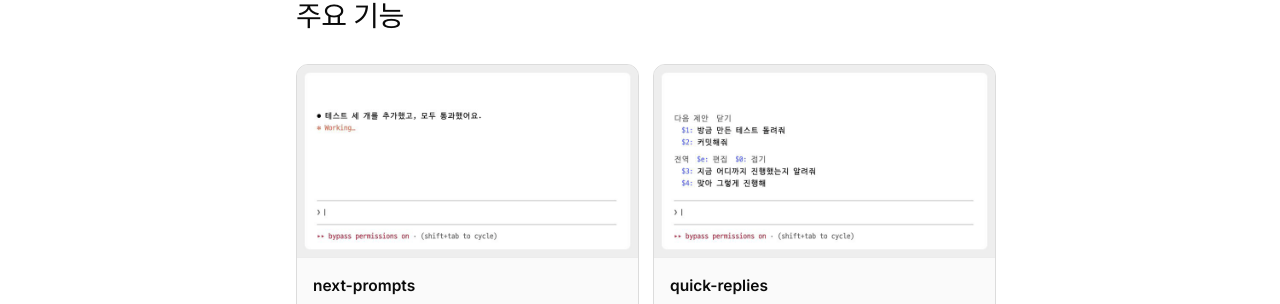
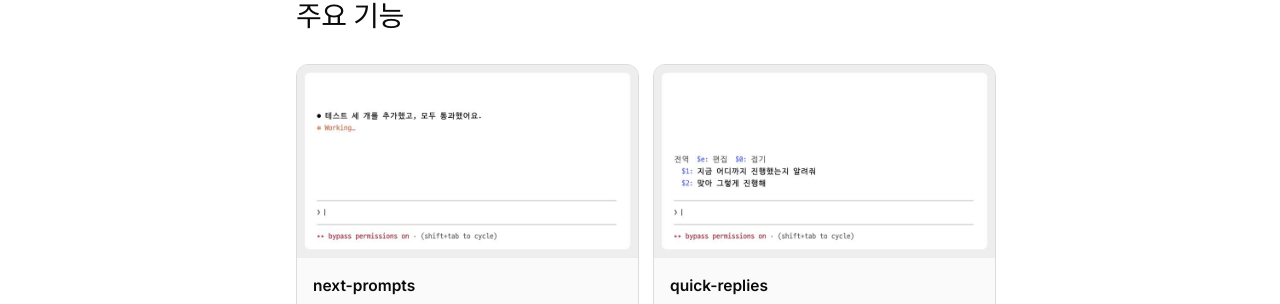
Before and after one commit to oobg/claude-code-mods, a Jekyll site: the page built from README.md, in a window 1280 px wide. Shown: the part 584-888 px from the top of the page. Built offline with Jekyll 4.4.1, drawn with Linux system fonts in a browser that asks for light colours; some web fonts are replaced; our own code applies the rules of GitHub Pages for plain Markdown files; comment, search, counter and statistics services are not loaded.

Commit message:
docs: OG 이미지를 페이지마다 만들고 quick-replies 장면을 프리셋으로 바꾸기
- 홈 OG 이미지를 큰 글씨로 다시 그리고, 모드 문서 5개에 모드 이름, 부제, 장면 한 컷을 담은
  OG 이미지를 따로 만들었다. 페이지마다 자기 이미지를 쓴다.
- og:title은 사이트 이름을 뺀 짧은 제목으로 바꿨다(홈은 claude-code-mods). 홈 탭 제목은
  'claude-code-mods: Claude Code 모드 모음'으로 줄였다. 문구는 ChatGPT 검토를 반영했다.
- quick-replies 카드와 문서의 장면이 next-prompts 제안을 보여 주던 것을, 프리셋만 있는 화면에서
  $1로 프리셋 문구를 불러오는 장면으로 바꿨다.

Co-Authored-By: Claude Opus 5.5 <noreply@anthropic.com>

```diff
--- a/README.md
+++ b/README.md
@@ -42,8 +42,8 @@ claude-code-mods는 Claude Code의 입력창과 도구 결과에 기능을 추
 </td>
 <td width="50%" valign="top">
 <a href="./docs/quick-replies.md"><picture>
-<source media="(prefers-color-scheme: dark)" srcset="./docs/images/showcase/substitute-dark.gif">
-<img alt="quick-replies: 입력창에 $2를 치면 그 자리에 2번 문구가 들어간다" src="./docs/images/showcase/substitute-light.gif" width="100%">
+<source media="(prefers-color-scheme: dark)" srcset="./docs/images/showcase/preset-dark.gif">
+<img alt="quick-replies: 입력창에 $1을 치면 그 자리에 1번 프리셋 문구가 들어간다" src="./docs/images/showcase/preset-light.gif" width="100%">
 </picture></a>
 <br><a href="./docs/quick-replies.md"><b>quick-replies</b></a><br>
 <sub>자주 쓰는 문구를 전역 또는 저장소별 프리셋으로 저장합니다. 입력창에 <code>$4</code>처럼 번호를 입력하면 해당 문구로 바뀝니다</sub>
--- a/_config.yml
+++ b/_config.yml
@@ -20,30 +20,37 @@ defaults:
   - scope:
       path: "README.md"
     values:
-      seo_title: "claude-code-mods: Claude Code 입력창 모드 모음"
+      seo_title: "claude-code-mods: Claude Code 모드 모음"
+      og_title: "claude-code-mods"
+      og_image: "/docs/images/og.png"
       description: "Claude Code의 입력창과 도구 결과를 확장하는 플러그인 5개입니다. 다음 요청 제안, 문구 프리셋, 입력창 아래 대시보드, Finder 파일 붙여넣기, Cmd+Z 되돌리기, Edit와 Write의 diff를 좌우로 비교하는 기능을 제공합니다. 필요한 모드만 설치할 수 있습니다."
   - scope:
       path: "docs/next-prompts.md"
     values:
+      og_image: "/docs/images/og-next-prompts.png"
       seo_title: "next-prompts: 다음 요청 제안"
       description: "Claude Code 플러그인 next-prompts는 답변이 끝나면 다음 요청 2~3개를 입력창 위에 제안합니다. $1을 입력하거나 번호를 클릭해 입력창에 넣고, 문구를 클릭하면 바로 보냅니다."
   - scope:
       path: "docs/quick-replies.md"
     values:
+      og_image: "/docs/images/og-quick-replies.png"
       seo_title: "quick-replies: 자주 쓰는 문구 프리셋"
       description: "Claude Code 플러그인 quick-replies는 자주 쓰는 문구를 전역 또는 저장소별 프리셋으로 저장하고, 입력창에 $4처럼 번호를 입력해 불러옵니다. 프리셋 편집도 입력창에서 할 수 있습니다."
   - scope:
       path: "docs/dashboard.md"
     values:
+      og_image: "/docs/images/og-dashboard.png"
       seo_title: "dashboard: 입력창 아래 상태 대시보드"
       description: "Claude Code 플러그인 dashboard는 입력창 아래에 모델, 컨텍스트 사용률과 토큰 수, 5시간과 7일 사용 한도, Git 브랜치를 표시합니다. 표시 모양과 색은 명령으로 변경할 수 있습니다."
   - scope:
       path: "docs/key-assist.md"
     values:
+      og_image: "/docs/images/og-key-assist.png"
       seo_title: "key-assist: 파일 붙여넣기와 Cmd+Z"
       description: "Claude Code 플러그인 key-assist는 Finder에서 복사한 파일을 입력창에 붙여넣으면 이름을 @경로 멘션으로 바꿉니다. Cmd+Z를 입력 되돌리기 기능에 연결하며, macOS 전용입니다."
   - scope:
       path: "docs/split-diff.md"
     values:
+      og_image: "/docs/images/og-split-diff.png"
       seo_title: "split-diff: 좌우로 나눠 보는 diff"
       description: "Claude Code 플러그인 split-diff는 터미널 폭이 120칸 이상일 때 Edit와 Write 결과의 diff에서 원래 내용은 왼쪽에, 바뀐 내용은 오른쪽에 표시합니다. 바뀐 단어도 강조합니다."
--- a/_layouts/default.html
+++ b/_layouts/default.html
@@ -7,6 +7,9 @@
   {%- assign page_title = page.seo_title | default: page.title | default: site.title -%}
   {%- if page.url == '/' -%}{%- assign full_title = page_title -%}{%- else -%}{%- capture full_title -%}{{ page_title }} | {{ site.title }}{%- endcapture -%}{%- endif -%}
   {%- assign page_desc = page.description | default: site.description -%}
+  {%- comment -%} 링크 미리보기는 좁아 사이트 이름을 뺀 제목과 페이지마다의 이미지를 쓴다. {%- endcomment -%}
+  {%- assign og_title = page.og_title | default: page_title -%}
+  {%- assign og_image = page.og_image | default: '/docs/images/og.png' -%}
   <title>{{ full_title }}</title>
   <meta name="description" content="{{ page_desc | escape }}">
   <meta name="google-site-verification" content="oKVcuvmYqUv6-Ja_2d5UnmCQNk8t-bKyKfRWtLj8_xk">
@@ -14,17 +17,17 @@
   <meta property="og:type" content="{% if page.url == '/' %}website{% else %}article{% endif %}">
   <meta property="og:site_name" content="{{ site.title }}">
   <meta property="og:locale" content="ko_KR">
-  <meta property="og:title" content="{{ full_title | escape }}">
+  <meta property="og:title" content="{{ og_title | escape }}">
   <meta property="og:description" content="{{ page_desc | escape }}">
   <meta property="og:url" content="{{ page.url | absolute_url }}">
-  <meta property="og:image" content="{{ '/docs/images/og.png' | absolute_url }}">
+  <meta property="og:image" content="{{ og_image | absolute_url }}">
   <meta property="og:image:width" content="1200">
   <meta property="og:image:height" content="630">
-  <meta property="og:image:alt" content="claude-code-mods 로고와 입력창 화면 예시">
+  <meta property="og:image:alt" content="{{ og_title | escape }} 소개 이미지">
   <meta name="twitter:card" content="summary_large_image">
-  <meta name="twitter:title" content="{{ full_title | escape }}">
+  <meta name="twitter:title" content="{{ og_title | escape }}">
   <meta name="twitter:description" content="{{ page_desc | escape }}">
-  <meta name="twitter:image" content="{{ '/docs/images/og.png' | absolute_url }}">
+  <meta name="twitter:image" content="{{ og_image | absolute_url }}">
   <meta name="theme-color" content="#ffffff" media="(prefers-color-scheme: light)">
   <meta name="theme-color" content="#050505" media="(prefers-color-scheme: dark)">
   <link rel="icon" type="image/png" href="{{ '/docs/images/favicon.png' | relative_url }}">
```
Also changed, not shown: docs/quick-replies.md (+2 -2 lines), docs/images/og-dashboard.png (added), docs/images/og-key-assist.png (added), docs/images/og-next-prompts.png (added), docs/images/og-quick-replies.png (added), docs/images/og-split-diff.png (added), docs/images/og.png, docs/images/showcase/preset-dark.gif (added), docs/images/showcase/preset-light.gif (added).
